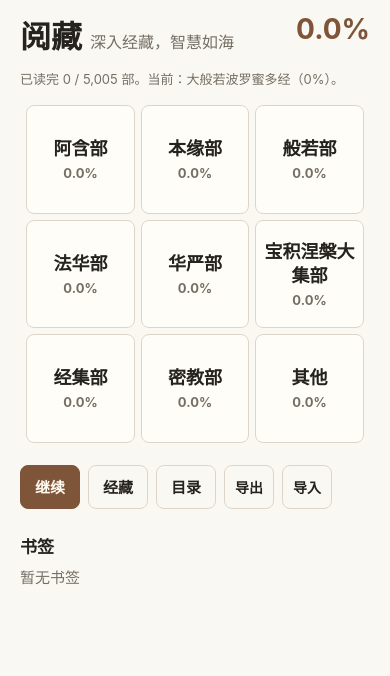
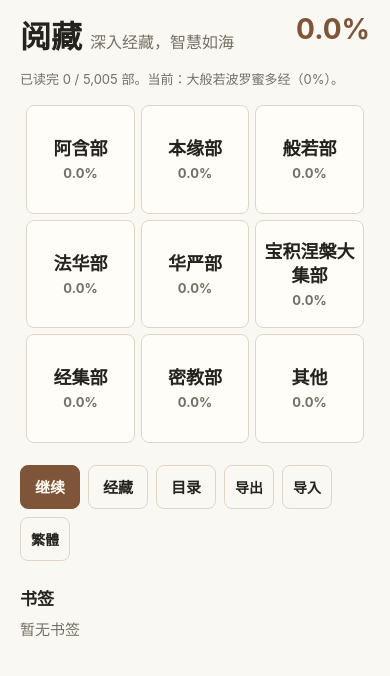
Before and after one commit to XipanXiao/sutrareader, a React Native app: screen / in a window 390 px wide. Shown: the top 676 px of the page. Built offline with nearby package versions, Linux system fonts and the light colour scheme; what expo-file-system, opencc-js would draw is missing.

Commit message:
Add simplified display toggle

```diff
--- a/App.tsx
+++ b/App.tsx
@@ -69,7 +69,7 @@ type GlobalProgressCategoryGroup = {
 };
 
 const makeId = () => `${Date.now()}-${Math.random().toString(16).slice(2)}`;
-const toTraditional = Converter({ from: "cn", to: "tw" });
+const convertToSimplified = Converter({ from: "tw", to: "cn" });
 const cbetaFontFamily = "cbetarc";
 const cbetaFontUrl = "https://cbetaonline.dila.edu.tw/fonts/cbetarc.woff2";
 const completedThreshold = 0.999;
@@ -103,7 +103,7 @@ function SutraReaderApp() {
   const [loadingMessage, setLoadingMessage] = useState<string>();
   const [readerOpenKey, setReaderOpenKey] = useState(0);
   const [readerReturnScreen, setReaderReturnScreen] = useState<Screen>("home");
-  const chineseScript: ChineseScript = "simplified";
+  const [chineseScript, setChineseScript] = useState<ChineseScript>("traditional");
   const [selectedCategory, setSelectedCategory] =
     useState<GlobalProgressCategoryGroup>();
   const [selectedCategorySegmentId, setSelectedCategorySegmentId] = useState<string>();
@@ -515,6 +515,11 @@ function SutraReaderApp() {
           onDeleteBookmark={deleteBookmark}
           onExportProgress={exportProgress}
           onImportProgress={importProgress}
+          onToggleChineseScript={() =>
+            setChineseScript((value) =>
+              value === "simplified" ? "traditional" : "simplified",
+            )
+          }
         />
       ) : null}
       {screen === "category" && selectedCategory ? (
@@ -644,6 +649,7 @@ function HomeScreen({
   onDeleteBookmark,
   onExportProgress,
   onImportProgress,
+  onToggleChineseScript,
 }: {
   theme: Theme;
   currentWork: SutraWork;
@@ -660,6 +666,7 @@ function HomeScreen({
   onDeleteBookmark: (bookmark: Bookmark) => void;
   onExportProgress: () => void;
   onImportProgress: () => void;
+  onToggleChineseScript: () => void;
 }) {
   const activeBookmarks = readerState.bookmarks.filter(
     (bookmark) =>
@@ -728,6 +735,13 @@ function HomeScreen({
           text="导入"
           theme={theme}
           onPress={onImportProgress}
+        />
+        <CompactButton
+          label="切换简繁显示"
+          text={chineseScript === "simplified" ? "简体" : "繁體"}
+          theme={theme}
+          filled={chineseScript === "simplified"}
+          onPress={onToggleChineseScript}
         />
       </View>
 
@@ -1319,8 +1333,9 @@ function ReaderScreen({
   useEffect(() => {
     let cancelled = false;
     setReaderSource(undefined);
+    const useOriginalReaderHtml = chineseScript === "traditional" && Boolean(work.readerHtml);
     const targetAnchorId = targetItem
-      ? work.readerHtml
+      ? useOriginalReaderHtml
         ? targetItem.id
         : readerAnchorId(targetItem, position.charOffset)
       : undefined;
@@ -1328,6 +1343,7 @@ function ReaderScreen({
     const html = createReaderHtml({
       theme,
       work,
+      chineseScript,
       readerItems,
       activeItemId,
       nextWorkTitle,
@@ -1603,14 +1619,16 @@ function ProgressDot({
 
 function createReaderTextItems(work: SutraWork, chineseScript: ChineseScript): ReaderTextItem[] {
   return work.blocks.map((block) => {
-    const text = chineseScript === "traditional" ? block.textSource : block.textSimplified;
+    const simplified = chineseScript === "simplified";
+    const originalContent = block.textSource;
+    const content = simplified ? convertToSimplified(originalContent) : originalContent;
 
     return {
       id: block.id,
       block,
-      text,
+      text: content,
       charStart: 0,
-      charEnd: text.length,
+      charEnd: content.length,
       title: block.title ? displayText(block.title, chineseScript) : undefined,
     };
   });
@@ -1647,18 +1665,23 @@ function readerAnchorId(item: ReaderTextItem, charOffset: number) {
 function createReaderHtml({
   theme,
   work,
+  chineseScript,
   readerItems,
   activeItemId,
   nextWorkTitle,
 }: {
   theme: Theme;
   work: SutraWork;
+  chineseScript: ChineseScript;
   readerItems: ReaderTextItem[];
   activeItemId?: string;
   nextWorkTitle?: string;
 }) {
-  const blocksHtml = work.readerHtml
-    ? work.readerHtml
+  const simplified = chineseScript === "simplified";
+  const originalContent = work.readerHtml;
+  const blocksHtml =
+    !simplified && originalContent
+      ? originalContent
       : readerItems
           .map((item) => {
             const title = item.title
@@ -2781,17 +2804,22 @@ function displayText(value: string | undefined, chineseScript: ChineseScript) {
     return "";
   }
 
-  return chineseScript === "traditional" ? toTraditional(value) : value;
+  const simplified = chineseScript === "simplified";
+  const originalContent = value;
+  const content = simplified ? convertToSimplified(originalContent) : originalContent;
+  return content;
 }
 
 function catalogTitle(item: CbetaCatalogItem, chineseScript: ChineseScript) {
-  return chineseScript === "traditional" ? item.title : item.titleSimplified ?? item.title;
+  return chineseScript === "traditional"
+    ? item.title
+    : item.titleSimplified ?? convertToSimplified(item.title);
 }
 
 function catalogCanonTitle(item: CbetaCatalogItem, chineseScript: ChineseScript) {
   return chineseScript === "traditional"
     ? item.canonTitle
-    : item.canonTitleSimplified ?? item.canonTitle;
+    : item.canonTitleSimplified ?? convertToSimplified(item.canonTitle);
 }
 
 function workTitle(work: SutraWork, chineseScript: ChineseScript) {
@@ -3244,6 +3272,7 @@ const styles = StyleSheet.create({
   actionRow: {
     alignItems: "center",
     flexDirection: "row",
+    flexWrap: "wrap",
     gap: 8,
     marginTop: 22,
   },
```
Lines whose indentation alone changed are shown as unchanged.
